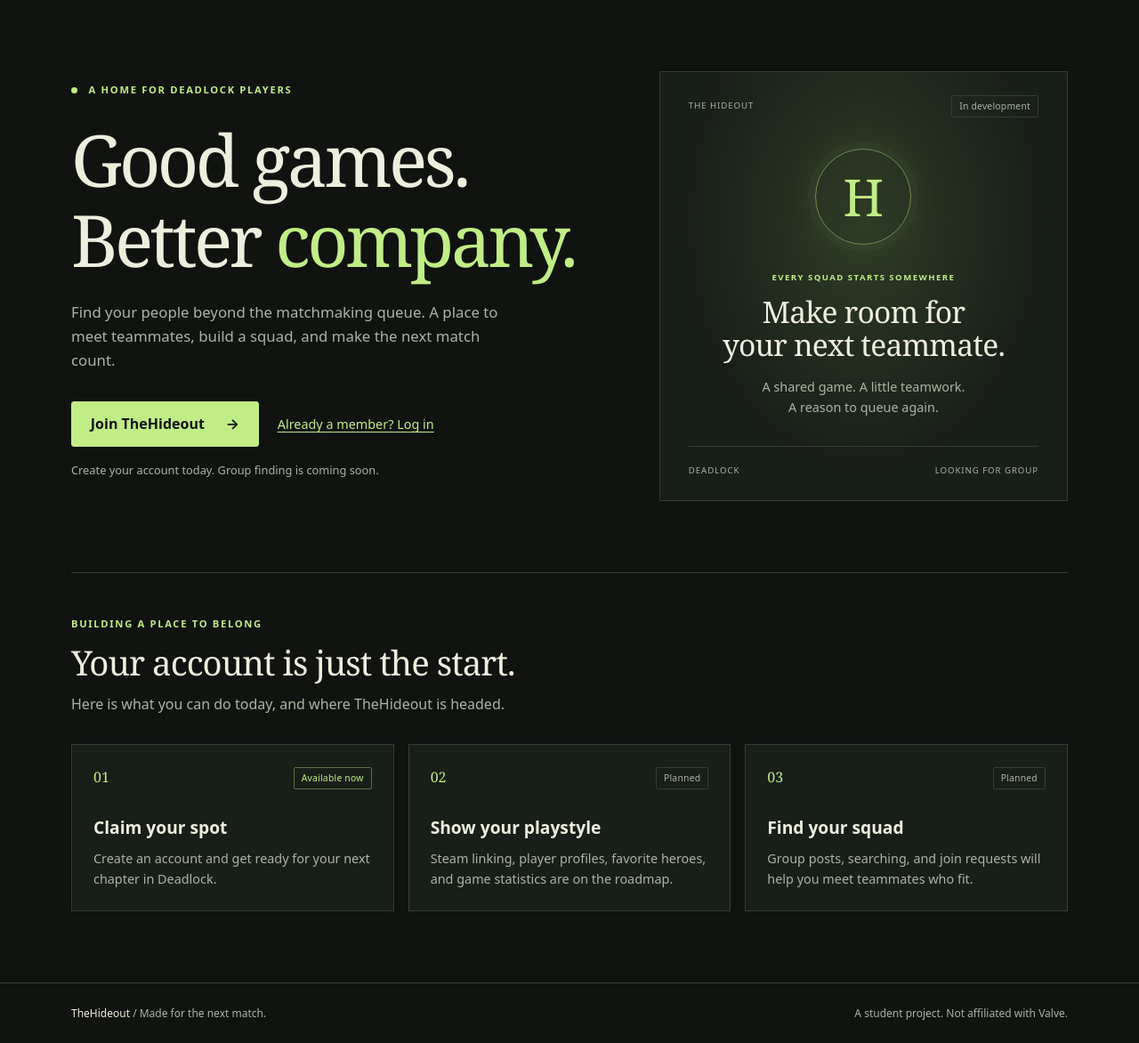
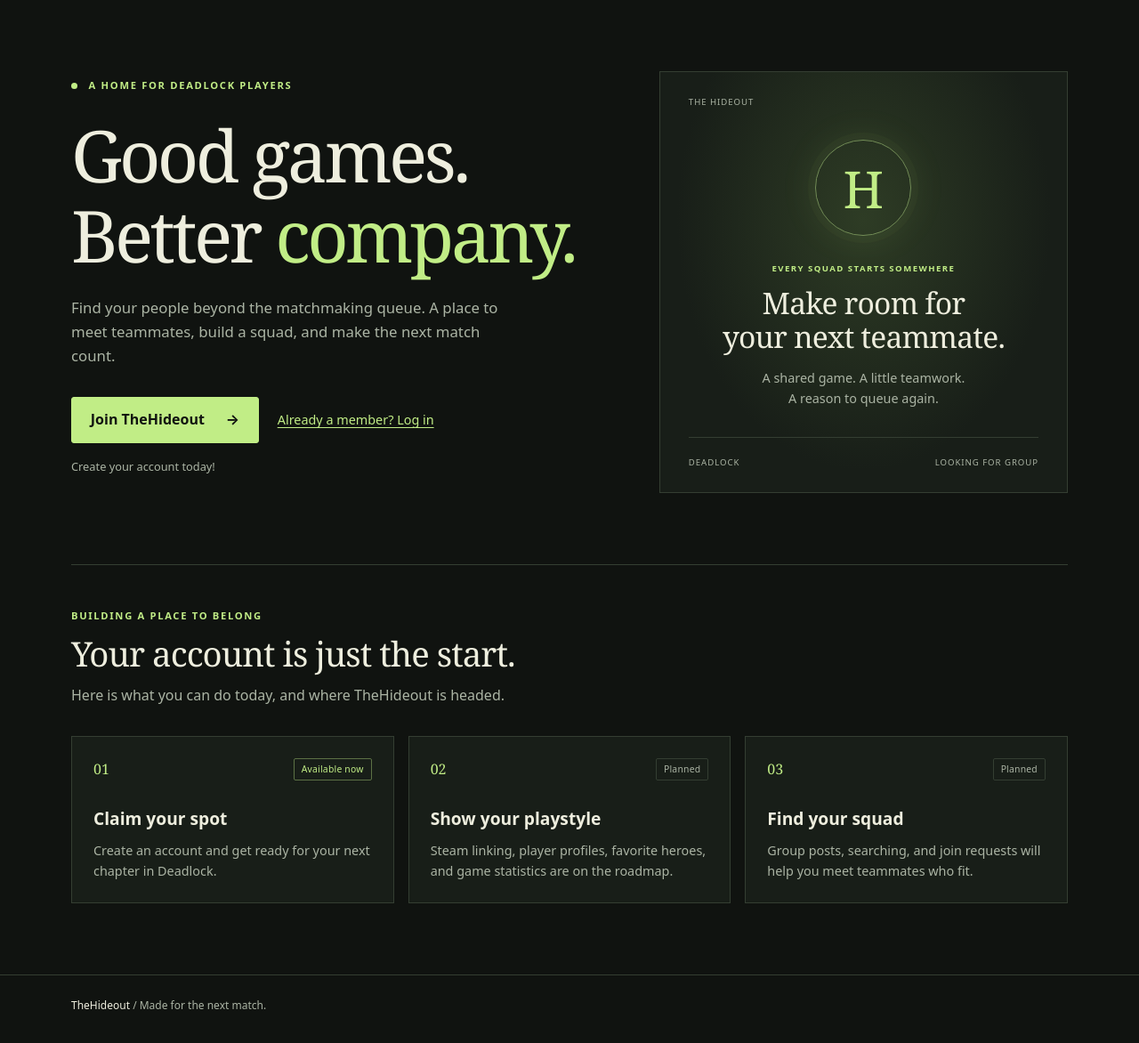
Before and after one commit to Ericsal04/TheHideout, a Django app: page / in a window 1280 px wide. Shown: the part 91-1263 px from the top of the page at 89% size. After the commit the page ends 1225 px from the top, so only its background shows below. Run offline with Django 5.2, Linux system fonts and the light colour scheme.

Commit message:
updates to html

```diff
--- a/trial/testApp/templates/testApp/base.html
+++ b/trial/testApp/templates/testApp/base.html
@@ -40,7 +40,6 @@
     <footer class="site-footer">
         <div class="container footer-inner">
             <p>TheHideout <span class="muted">/ Made for the next match.</span></p>
-            <p class="muted">A student project. Not affiliated with Valve.</p>
         </div>
     </footer>
 </body>
--- a/trial/testApp/templates/testApp/home.html
+++ b/trial/testApp/templates/testApp/home.html
@@ -14,11 +14,11 @@
                 <a class="button" href="{% url 'register' %}">Join TheHideout <span aria-hidden="true">&rarr;</span></a>
                 <a class="text-link" href="{% url 'login' %}">Already a member? Log in</a>
             </div>
-            <p class="hero-note">Create your account today. Group finding is coming soon.</p>
+            <p class="hero-note">Create your account today!</p>
         {% endif %}
     </div>
     <aside class="community-panel" aria-labelledby="community-title">
-        <div class="panel-topline"><span>THE HIDEOUT</span><span class="badge">In development</span></div>
+        <div class="panel-topline"><span>THE HIDEOUT</span></div>
         <div class="soul-emblem" aria-hidden="true"><span>H</span></div>
         <p class="eyebrow">Every squad starts somewhere</p>
         <h2 id="community-title">Make room for<br>your next teammate.</h2>
```
